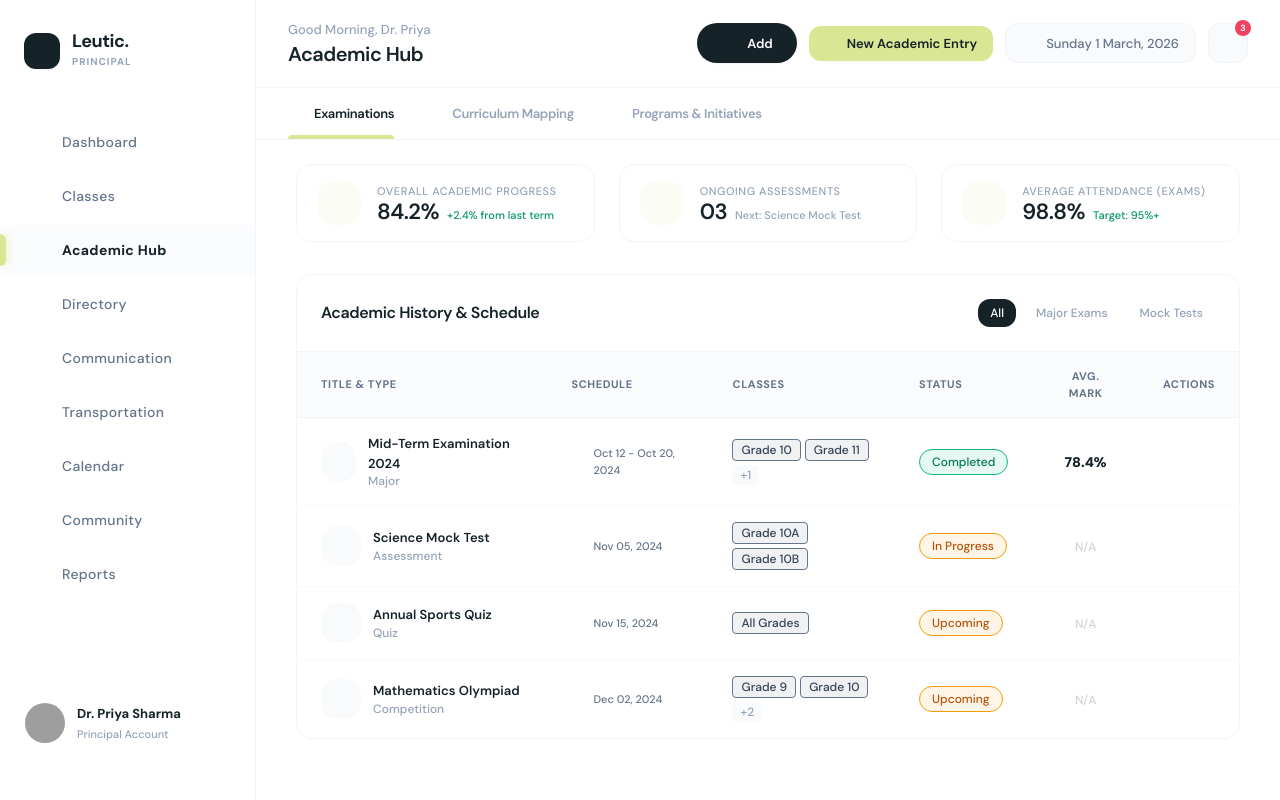
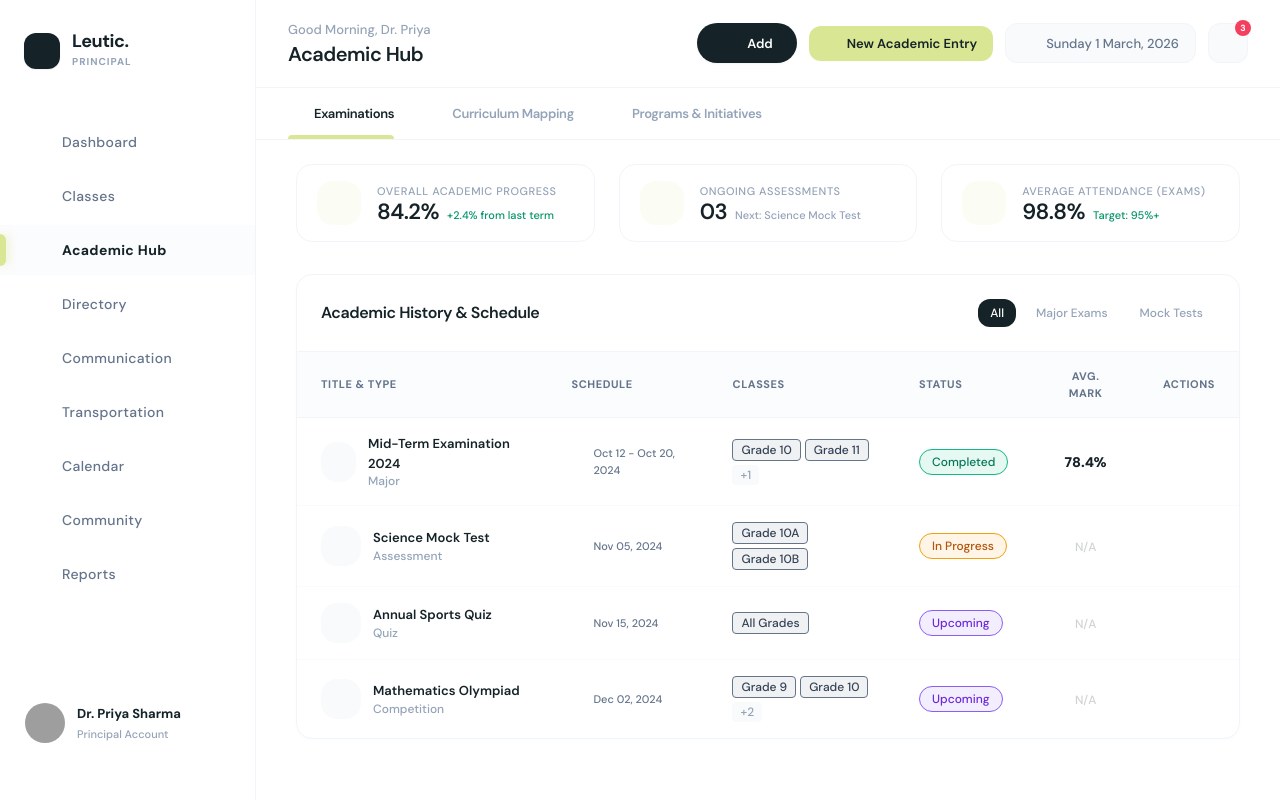
Before and after one commit to i-ap5/letuic_schoolAdmin, a React (Vite) app: page /academics in a window 1280 px wide. Built offline with nearby package versions, Linux system fonts and the light colour scheme; grey boxes are pictures that could not be loaded.

Commit message:
Status color fixed

```diff
--- a/src/features/examinations/pages/ExaminationsPage.tsx
+++ b/src/features/examinations/pages/ExaminationsPage.tsx
@@ -71,7 +71,7 @@ export const ExaminationsPage = ({ isHubChild }: { isHubChild?: boolean }) => {
       case "in progress":
         return "bg-amber-500/10 text-amber-700 border border-amber-500";
       case "upcoming":
-        return "bg-amber-500/10 text-amber-700 border border-amber-500";
+        return "bg-violet-500/10 text-violet-700 border border-violet-500";
       default:
         return "bg-slate-500/10 text-slate-700 border border-slate-500";
     }
```
